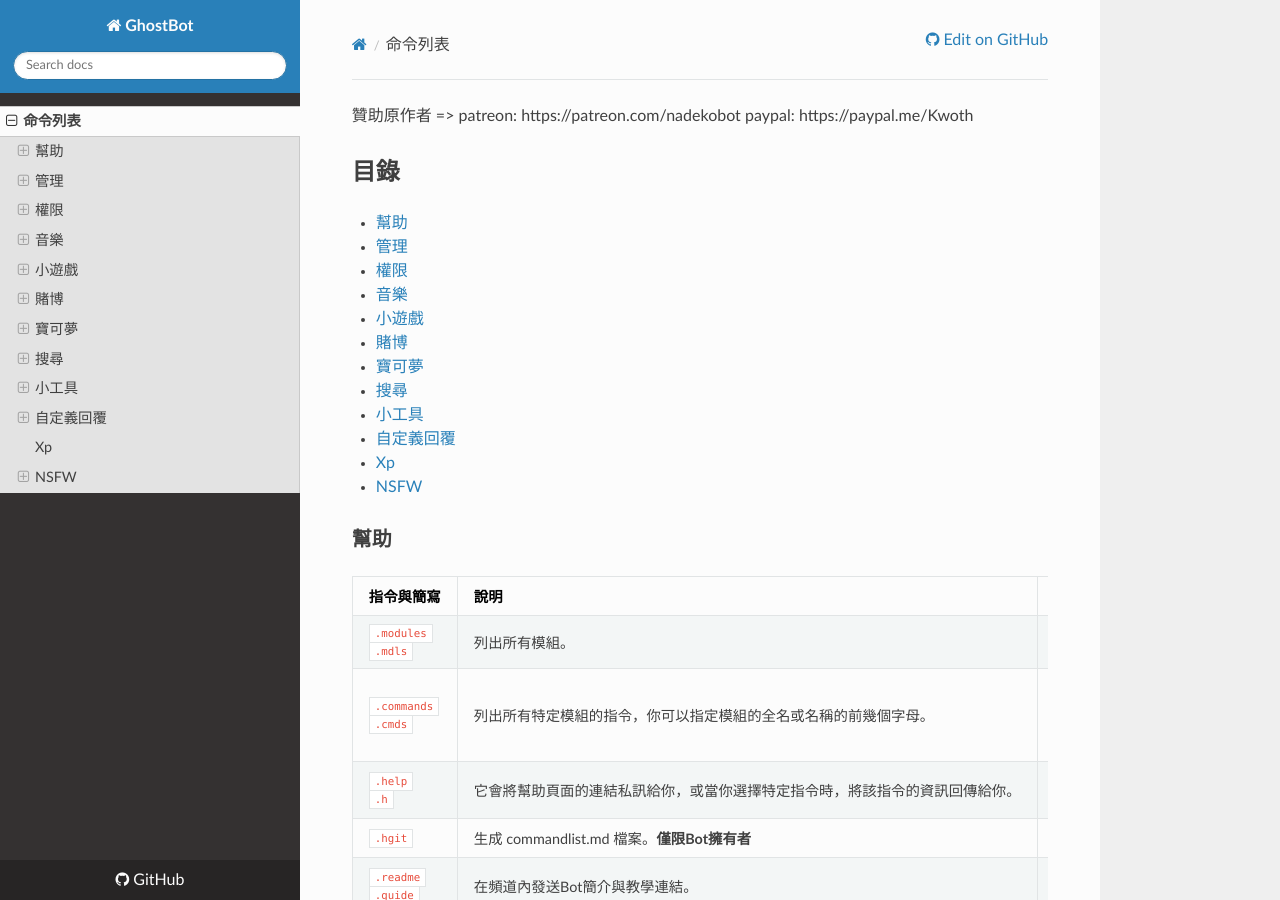
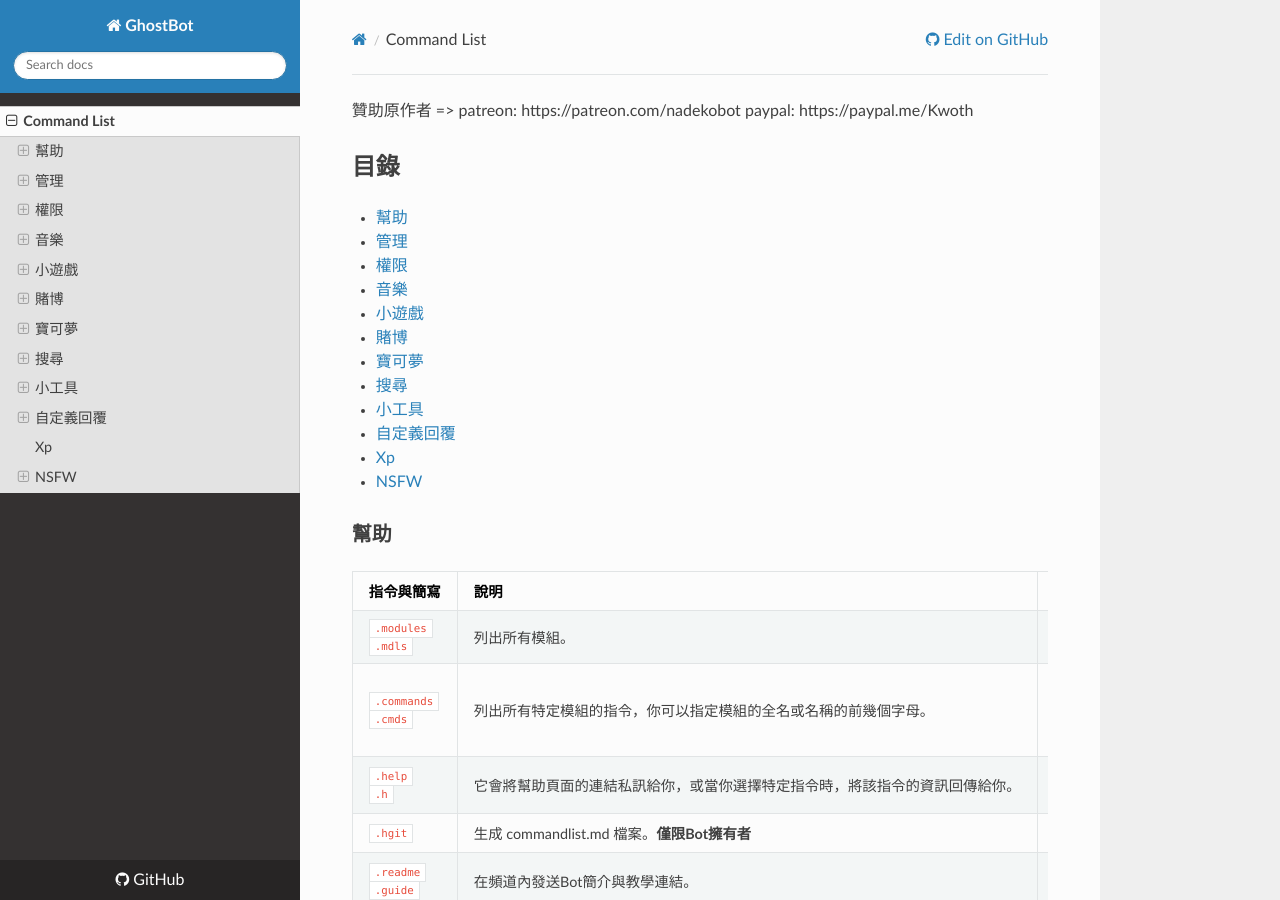
Before and after one commit to LitGhostLove/GhostBot, an MkDocs documentation site: the page built from docs/Chinese command list.md, in a window 1280 px wide and 900 px high. Built offline with MkDocs 1.6.1, drawn with Linux system fonts in a browser that asks for light colours; nearby versions of some CDN libraries; old or Windows-style settings are respelled for this version of MkDocs.

Commit message:
Update mkdocs.yml

```diff
--- a/mkdocs.yml
+++ b/mkdocs.yml
@@ -1,6 +1,6 @@
 site_name: GhostBot
 repo_url: https://github.com/LitGhostLove/GhostBot
 pages:
-- 命令列表: Chinese command list.md
+- Command List: Chinese command list.md
 
 theme: readthedocs
```
